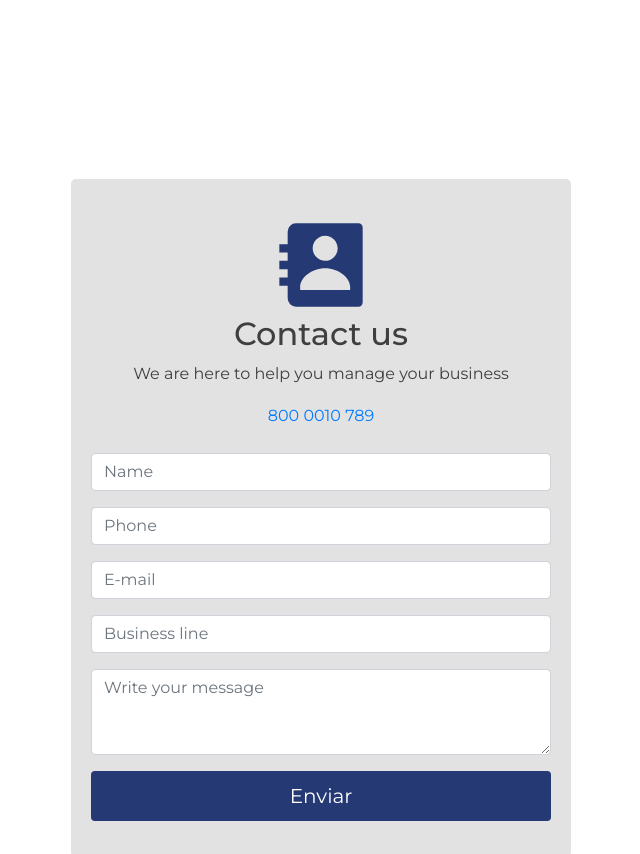
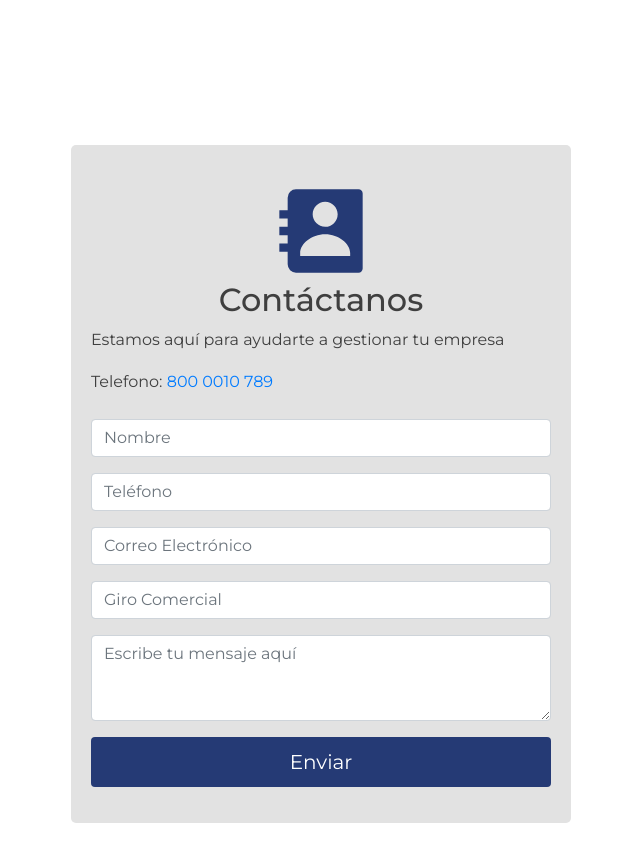
Before and after one commit to ruzyasociados/ruzyasociadosV2, a plain HTML site: page servicios/sabermas.html in a window 1280 px wide. Shown: the part 907-1761 px from the top of the page, without its empty margins (319-959 px from the left). Drawn offline with nearby package versions, Linux system fonts and the light colour scheme.

Commit message:
Modificacion de link de linkedIn

```diff
--- a/servicios/sabermas.html
+++ b/servicios/sabermas.html
@@ -128,46 +128,48 @@
         <!-- ====================== -->
         <section id="seccion-contacto"
             class="border-bottom border-secondary border-2">
-            <div id="bg-contacto">
+
             <!-- ====================== -->
             <!--       Formulario       -->
             <!-- ====================== -->
-            <div class="container" id="contenedor-formulario">
+            <div class="container mt-3" id="contenedor-formulario">
                 <div id="titulo-formulario" class="text-center mb-4">
                     <div><img src="../img/contacto.svg" alt="Contacto"
                             class="img-fluid mt-3" width="100"
                             height="100"></div>
-                    <h2>Contact us</h2>
-                    <p class="fs-5 text-center">We are here to help you manage
-                        your
-                        business</p>
-                    <p class="fs-5 text-center"><a href="tel:800 0010 789">800
-                            0010
-                            789</a></p>
+                    <h2>Contáctanos</h2>
+                    <p class="fs-5">Estamos aquí para ayudarte a gestionar tu
+                        empresa</p>
+                    <p class="fs-5">Telefono: <a href="tel:800 0010 789">800
+                            0010 789</a></p>
                 </div>
                 <form
                     action="https://formsubmit.co/atencion@ruzyasociados.com"
                     method="POST">
                     <div class="mb-3">
                         <input type="text" name="nombre" class="form-control"
-                            id="nombre" placeholder="Name" required>
+                            id="nombre"
+                            placeholder="Nombre" required>
                     </div>
                     <div class="mb-3">
                         <input type="tel" name="phone" class="form-control"
-                            id="tel" placeholder="Phone" required>
+                            id="tel"
+                            placeholder="Teléfono" required>
                     </div>
                     <div class="mb-3">
                         <input type="email" name="email" class="form-control"
-                            id="email" placeholder="E-mail" required>
+                            id="email"
+                            placeholder="Correo Electrónico" required>
                     </div>
                     <div class="mb-3">
                         <input type="text" name="giro" class="form-control"
-                            id="giro" placeholder="Business line" required>
+                            id="giro"
+                            placeholder="Giro Comercial" required>
                     </div>
                     <div class="mb-3">
                         <textarea name="message" class="form-control"
                             id="exampleFormControlTextarea1" rows="3"
-                            placeholder="Write your message"></textarea>
+                            placeholder="Escribe tu mensaje aquí"></textarea>
                     </div>
                     <div class="mb-3 d-flex justify-content-center">
                         <input type="submit" class="btn btn-primary w-100 fs-5"
@@ -176,7 +178,6 @@
                             value="https://ruzyasociados.com/">
                         <input type="hidden" name="_captcha" value="false">
                     </div>
-
                 </form>
             </div>
         </section>
@@ -188,7 +189,7 @@
         Reservados 2024</p>
       <div id="iconos">
         <a
-          href="https://www.linkedin.com/in/ruz-y-asociados-s-c-4a975611a/"><i
+          href="https://mx.linkedin.com/company/ruz-y-asociados-sc-"><i
             class="bi bi-linkedin"></i></a>
         <a
           href="https://www.facebook.com/profile.php?id=100066439762105"><i
```
Also changed, not shown: english/home.html (+2 -5 lines), index.html (+3 -6 lines), servicios-en/en-asesoria-integral.html (+1 -1 lines), servicios-en/en-contabilidad.html (+1 -1 lines), servicios-en/en-estudios-de-presios-de-transferencia.html (+1 -1 lines), servicios-en/en-fiscal.html (+1 -1 lines), servicios-en/en-legal.html (+1 -1 lines), servicios-en/en-migracion.html (+1 -1 lines), servicios-en/en-sabermas.html (+1 -1 lines), servicios-en/en-soluciones-de-cumplimiento.html (+1 -1 lines), servicios/asesoria-integral.html (+2 -2 lines), servicios/contabilidad.html (+2 -2 lines), servicios/estudios-de-presios-de-transferencia.html (+2 -2 lines), servicios/fiscal.html (+2 -2 lines), 3 more files.
